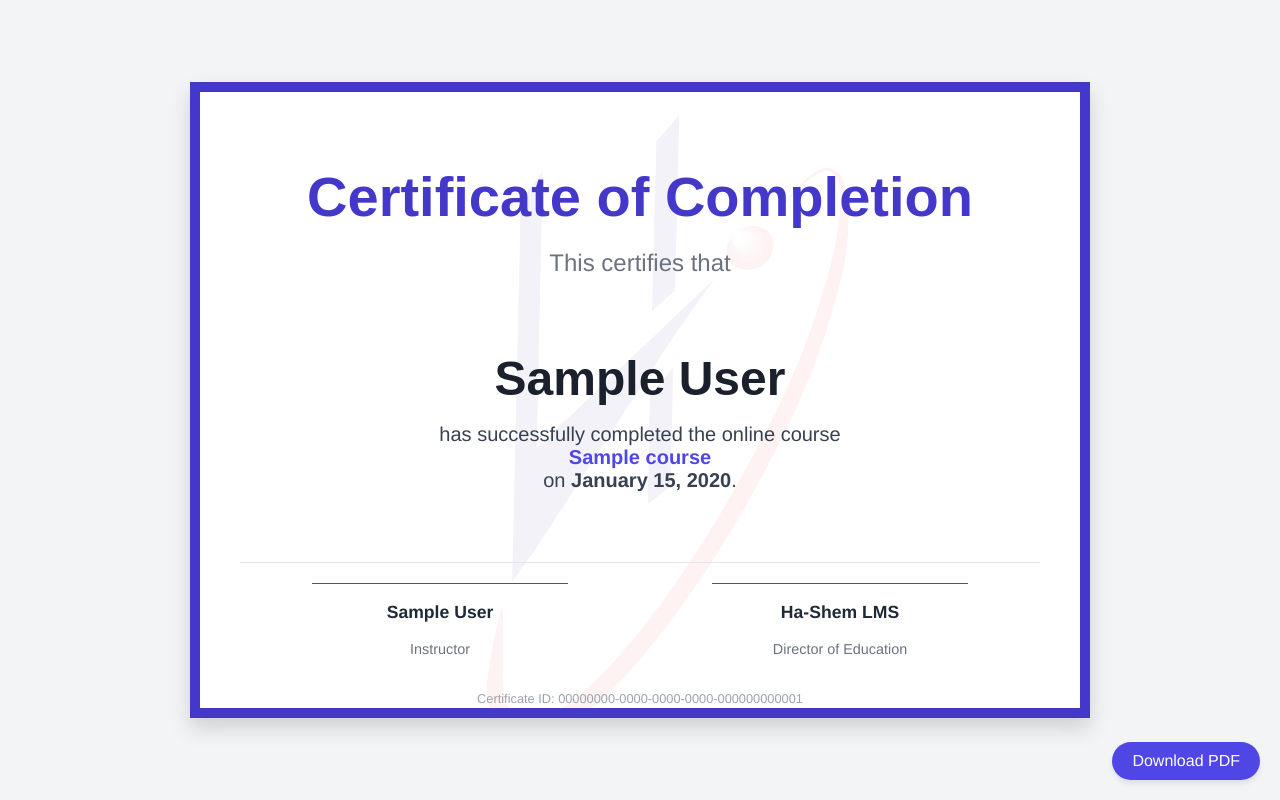
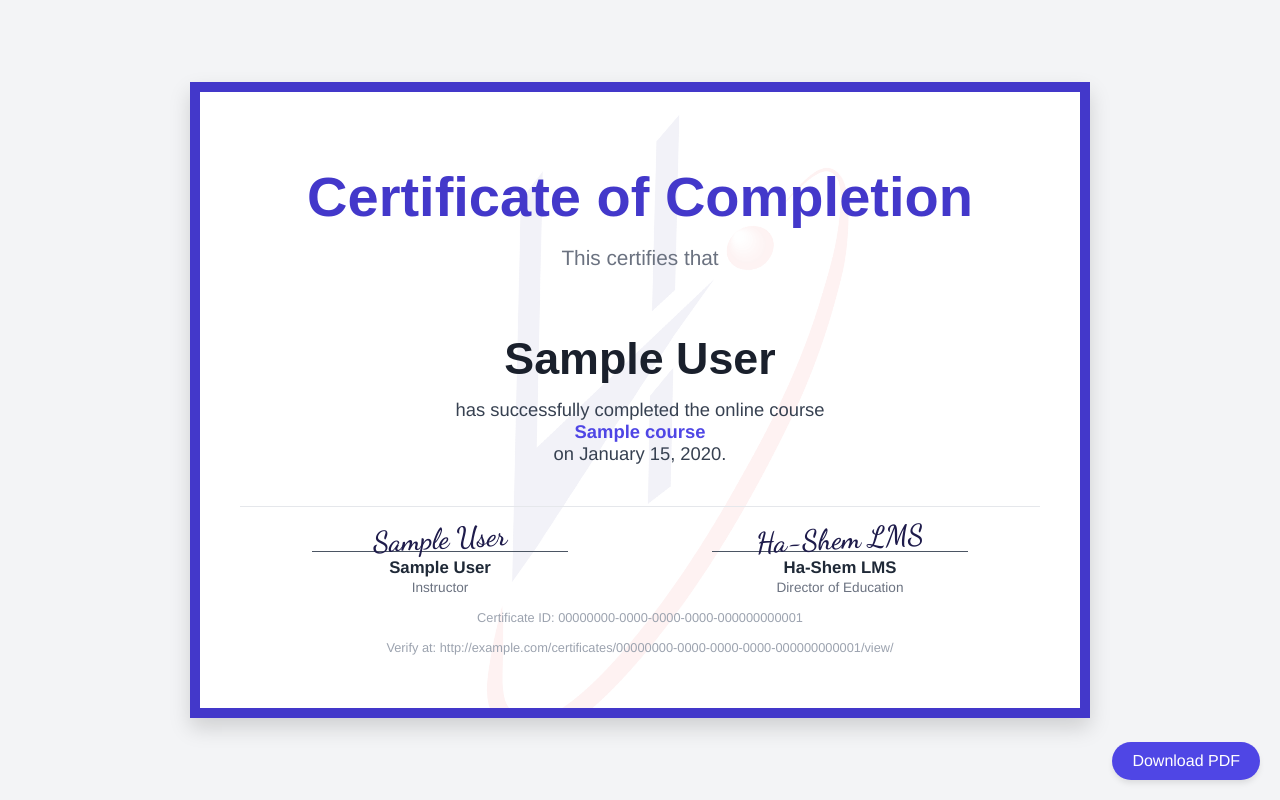
Before and after one commit to Dhamilare/LMS_v_2, a Django app: page /certificates/00000000-0000-0000-0000-000000000001/view/ in a window 1280 px wide. Run offline with Django 5.2, Linux system fonts and the light colour scheme; a user stored in the database is signed in; tables that the repository leaves empty hold one stand-in row (values such as "Sample post"); parts of the project's set-up code (start-up, migrations or seed data) failed here and were passed over; some libraries are stand-ins or nearby versions; some web fonts are replaced.

Commit message:
new changes

```diff
--- a/LMS/settings.py
+++ b/LMS/settings.py
@@ -231,7 +231,7 @@ FILE_UPLOAD_MAX_MEMORY_SIZE = 10 * 1024 * 1024  # Files above 10MB stream to dis
 FILE_UPLOAD_TEMP_DIR = tempfile.gettempdir()
 
 GEMINI_API_KEY = config('GEMINI_API_KEY')
-GEMINI_MODEL_NAME = config('GEMINI_MODEL_NAME', default='gemini-3.6-flash')
+GEMINI_MODEL_NAME = config('GEMINI_MODEL_NAME', default='gemini-2.5-flash')
 
 # Login URLs
 LOGIN_URL = 'login'
--- a/lmsApp/templates/student/certificate_template.html
+++ b/lmsApp/templates/student/certificate_template.html
@@ -6,9 +6,14 @@
     <meta name="viewport" content="width=device-width, initial-scale=1.0">
     <title>Certificate of Completion - {{ course_title }}</title>
 
+    {# --- Google Cursive Signature Font --- #}
+    <link rel="preconnect" href="https://fonts.googleapis.com">
+    <link rel="preconnect" href="https://fonts.gstatic.com" crossorigin>
+    <link href="https://fonts.googleapis.com/css2?family=Dancing+Script:wght@600;700&display=swap" rel="stylesheet">
+
     <style>
         /* -------------------------------------- */
-        /* 1. FONT EMBEDDING (CRITICAL FOR PDF)   */
+        /* 1. FONT EMBEDDING & SIGNATURE STYLES   */
         /* -------------------------------------- */
         @font-face {
             font-family: 'Century Gothic';
@@ -24,17 +29,37 @@
             font-style: normal;
         }
 
+        /* Handwritten Cursive Signature Fallback */
+        .handwritten-signature {
+            font-family: 'Dancing Script', 'Brush Script MT', cursive;
+            font-size: 1.8rem;
+            color: #1e1b4b;
+            line-height: 1.2;
+            margin-bottom: -5px;
+            display: block;
+            transform: rotate(-3deg); /* Realistic slant */
+        }
+
+        .signature-img {
+            max-height: 50px;
+            max-width: 150px;
+            object-fit: contain;
+            margin-bottom: 2px;
+            display: block;
+            margin-left: auto;
+            margin-right: auto;
+        }
 
         /* -------------------------------------- */
-        /* 2. CORE STYLES (Print & Screen)        */
+        /* 2. CORE STYLES                         */
         /* -------------------------------------- */
         body {
             font-family: 'Century Gothic', 'Helvetica', 'Arial', sans-serif;
-            background-color: #f3f4f6; /* Screen view only */
-            display: flex; /* Screen view only */
-            justify-content: center; /* Screen view only */
-            align-items: center; /* Screen view only */
-            min-height: 100vh; /* Screen view only */
+            background-color: #f3f4f6;
+            display: flex;
+            justify-content: center;
+            align-items: center;
+            min-height: 100vh;
             padding: 20px;
             margin: 0;
             box-sizing: border-box;
@@ -82,51 +105,46 @@
         }
 
         .certificate-title {
-            /* Using Century Gothic */
             font-family: 'Century Gothic', sans-serif;
             font-size: 3.5rem;
             color: rgb(67, 56, 202);
-            margin-bottom: 20px;
+            margin-bottom: 10px;
             line-height: 1;
             font-weight: bold;
         }
 
         .certificate-subtitle {
-            font-size: 1.5rem;
+            font-size: 1.3rem;
             color: #6b7280;
-            margin-bottom: 30px;
+            margin-bottom: 20px;
         }
 
         .certificate-recipient {
-            /* Using Century Gothic for a clean, signature-like look */
             font-family: 'Century Gothic', sans-serif;
-            font-size: 3rem;
+            font-size: 2.8rem;
             color: #1a202c;
-            margin-bottom: 20px;
+            margin-bottom: 15px;
             line-height: 1;
             font-weight: bold;
         }
 
         .certificate-text {
-            font-size: 1.25rem;
+            font-size: 1.15rem;
             color: #374151;
-            margin-bottom: 30px;
+            margin-bottom: 20px;
         }
 
         .certificate-text .course-title {
-             font-weight: bold;
-             color: rgb(79, 70, 229); /* Indigo-600 */
-        }
-        .certificate-text .issue-date {
-             font-weight: bold;
+            font-weight: bold;
+            color: rgb(79, 70, 229);
         }
 
         .certificate-details {
             display: flex;
             justify-content: space-around;
             align-items: flex-end;
-            margin-top: 40px;
-            padding-top: 20px;
+            margin-top: 20px;
+            padding-top: 15px;
             border-top: 1px solid #e5e7eb;
         }
 
@@ -134,31 +152,36 @@
             width: 40%;
             padding: 0 20px;
             text-align: center;
+            display: flex;
+            flex-direction: column;
+            align-items: center;
+            justify-content: flex-end;
+            min-height: 70px;
         }
 
         .signature-line {
-            border-bottom: 1px solid #4b5563;
-            margin-bottom: 5px;
+            border-bottom: 1.5px solid #4b5563;
+            margin-bottom: 6px;
             width: 80%;
-            margin-left: auto;
-            margin-right: auto;
         }
 
         .signature-name {
             font-weight: bold;
             color: #1f2937;
-            font-size: 1.1rem;
+            font-size: 1.05rem;
+            margin: 0;
         }
 
         .signature-role {
-            font-size: 0.9rem;
+            font-size: 0.85rem;
             color: #6b7280;
+            margin: 2px 0 0 0;
         }
 
         .certificate-id-text, .certificate-verification-link {
             font-size: 0.8rem;
             color: #9ca3af;
-            margin-top: 20px;
+            margin-top: 15px;
         }
 
         .print-controls {
@@ -253,28 +238,45 @@
 
         <div class="certificate-footer">
             <div class="certificate-details">
+
+                {# --- INSTRUCTOR SIGNATURE --- #}
                 <div class="certificate-signature">
+                    {% if instructor_signature_url %}
+                        <img src="{{ instructor_signature_url }}" alt="Instructor Signature" class="signature-img">
+                    {% else %}
+                        <span class="handwritten-signature">{{ instructor_name }}</span>
+                    {% endif %}
                     <div class="signature-line"></div>
                     <p class="signature-name">{{ instructor_name }}</p>
                     <p class="signature-role">Instructor</p>
                 </div>
+
+                {# --- DIRECTOR / PLATFORM SIGNATURE --- #}
                 <div class="certificate-signature">
+                    {% if director_signature_url %}
+                        <img src="{{ director_signature_url }}" alt="Director Signature" class="signature-img">
+                    {% else %}
+                        <span class="handwritten-signature">Ha-Shem LMS</span>
+                    {% endif %}
                     <div class="signature-line"></div>
                     <p class="signature-name">Ha-Shem LMS</p>
                     <p class="signature-role">Director of Education</p>
                 </div>
+
             </div>
+
             <p class="certificate-id-text">Certificate ID: {{ certificate_id }}</p>
-
             <p class="certificate-verification-link">
                 Verify at: {{ protocol }}://{{ domain }}{% url 'view_certificate' certificate_id=certificate_id %}
             </p>
         </div>
     </div>
+
     <div class="print-controls">
         <a href="?download=true" style="background-color: #4f46e5; color: white; padding: 10px 20px; border-radius: 9999px; text-decoration: none; display: inline-flex; align-items: center; box-shadow: 0 4px 6px -1px rgba(0, 0, 0, 0.1);">
             Download PDF
         </a>
     </div>
+
 </body>
 </html>
--- a/lmsApp/views.py
+++ b/lmsApp/views.py
@@ -11,6 +11,7 @@ from django.db.models.functions import Coalesce
 from django.urls import reverse
 from .forms import *
 from .models import *
+import html
 from google import genai
 from google.genai import types
 from io import BytesIO
@@ -288,6 +289,15 @@ def send_completion_email_to_hr(request, enrollment):
             )
 
 
+def strip_html_tags(text):
+    if not text:
+        return ""
+    # Strip HTML tags
+    clean = re.sub(r'<[^>]+>', ' ', text)
+    clean = html.unescape(clean)
+    clean = re.sub(r'\s+', ' ', clean).strip()
+    return clean
+
 @login_required
 def preference_setup_view(request):
     """
@@ -3335,30 +3345,46 @@ def ai_content_summary(request, content_id):
     is_owner = course.instructor_id == request.user.id
     is_enrolled = course.enrollments.filter(student=request.user).exists()
 
-    if not (is_owner or is_enrolled or request.user.is_superuser):
-        return JsonResponse({'success': False, 'error': 'Not authorized for this content.'}, status=403)
-
-    raw_text = (request.POST.get('text') or content.text_content or '').strip()
-    if len(raw_text) < 50:
-        return JsonResponse({'success': False, 'error': 'Content too short for AI summary.'}, status=400)
-
-    raw_text = raw_text[:20000]
+    if not (is_owner or is_enrolled or request.user.is_superuser or request.user.is_staff):
+        return JsonResponse({'success': False, 'error': 'Not authorized to view this content.'}, status=403)
+
+    # Get raw input text and clean HTML tags
+    input_text = request.POST.get('text') or content.text_content or ''
+    cleaned_text = strip_html_tags(input_text)
+
+    if len(cleaned_text) < 50:
+        return JsonResponse({'success': False, 'error': 'Content is too short for AI summary (minimum 50 characters required).'}, status=400)
+
+    # Truncate clean text to avoid token limits
+    cleaned_text = cleaned_text[:12000]
 
     try:
+        # Initialize Gemini Client
         client = genai.Client(api_key=settings.GEMINI_API_KEY)
 
+        # Use standard valid model name: gemini-2.5-flash or gemini-2.0-flash
+        model_name = getattr(settings, "GEMINI_MODEL_NAME", "gemini-2.5-flash")
+
         response = client.models.generate_content(
-            model=getattr(settings, "GEMINI_MODEL_NAME", "gemini-3.6-flash"),
+            model=model_name,
             contents=(
-                "Provide a concise summary of the following educational content. "
-                "Use bullet points. Max 300 words.\n\nContent:\n" + raw_text
+                "Provide a clear, concise educational summary of the following material. "
+                "Highlight key takeaways using bullet points. Keep it under 250 words.\n\n"
+                f"Material:\n{cleaned_text}"
             ),
             config=types.GenerateContentConfig(
-                temperature=0.1,
-                max_output_tokens=500
+                temperature=0.2,
+                max_output_tokens=600
             ),
         )
+
         summary_text = getattr(response, "text", None)
+
+        # Handle fallback if response.text is empty
+        if not summary_text and response.candidates and len(response.candidates) > 0:
+            candidate = response.candidates[0]
+            if candidate.content and candidate.content.parts:
+                summary_text = "".join([part.text for part in candidate.content.parts if hasattr(part, 'text')])
 
         if not summary_text:
             finish_reason = None
@@ -3371,7 +3397,7 @@ def ai_content_summary(request, content_id):
             )
             return JsonResponse({
                 'success': False,
-                'error': f'AI could not generate a summary (Reason: {finish_reason or "Blocked"}).'
+                'error': f'AI could not generate summary (Reason: {finish_reason or "Response blocked"}).'
             }, status=400)
 
         return JsonResponse({'success': True, 'summary': summary_text})
@@ -3380,9 +3406,8 @@ def ai_content_summary(request, content_id):
         logger.error(f"AI summary generation failed for content {content_id}: {e}")
         return JsonResponse({
             'success': False,
-            'error': 'AI service is temporarily unavailable.'
+            'error': 'AI summary service is temporarily unavailable. Please try again.'
         }, status=502)
-
 
 
 @login_required
```
Also changed, not shown: other parts of lmsApp/templates/student/certificate_template.html (+5 -45 lines).
